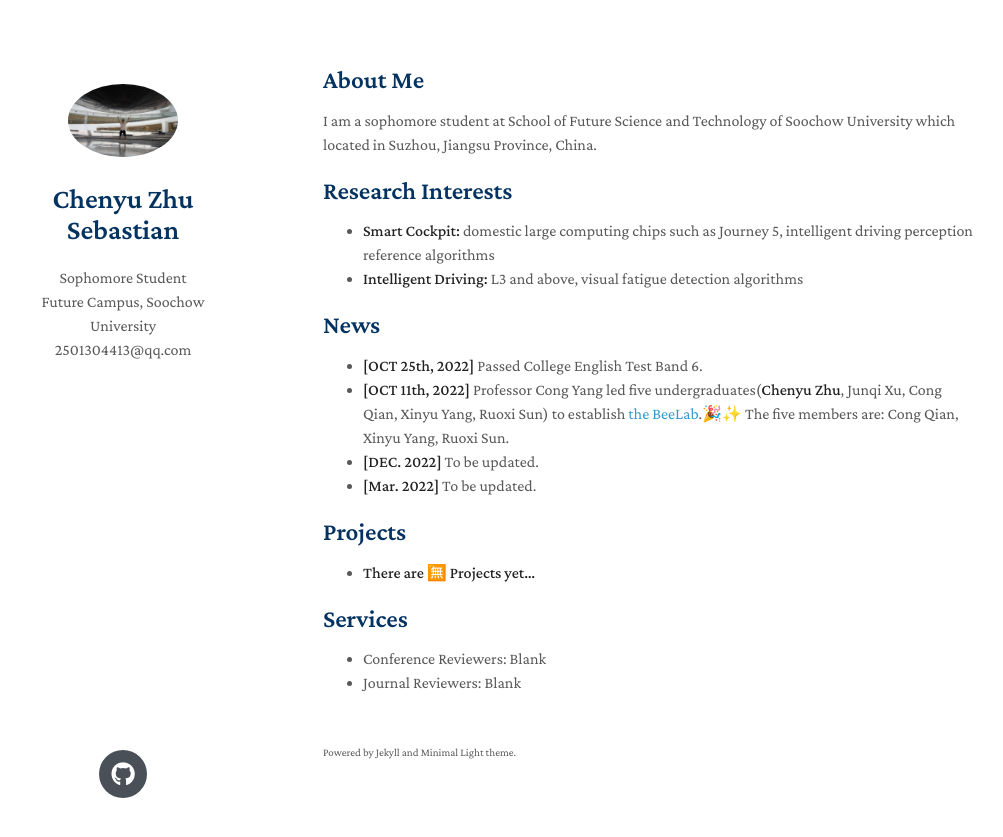
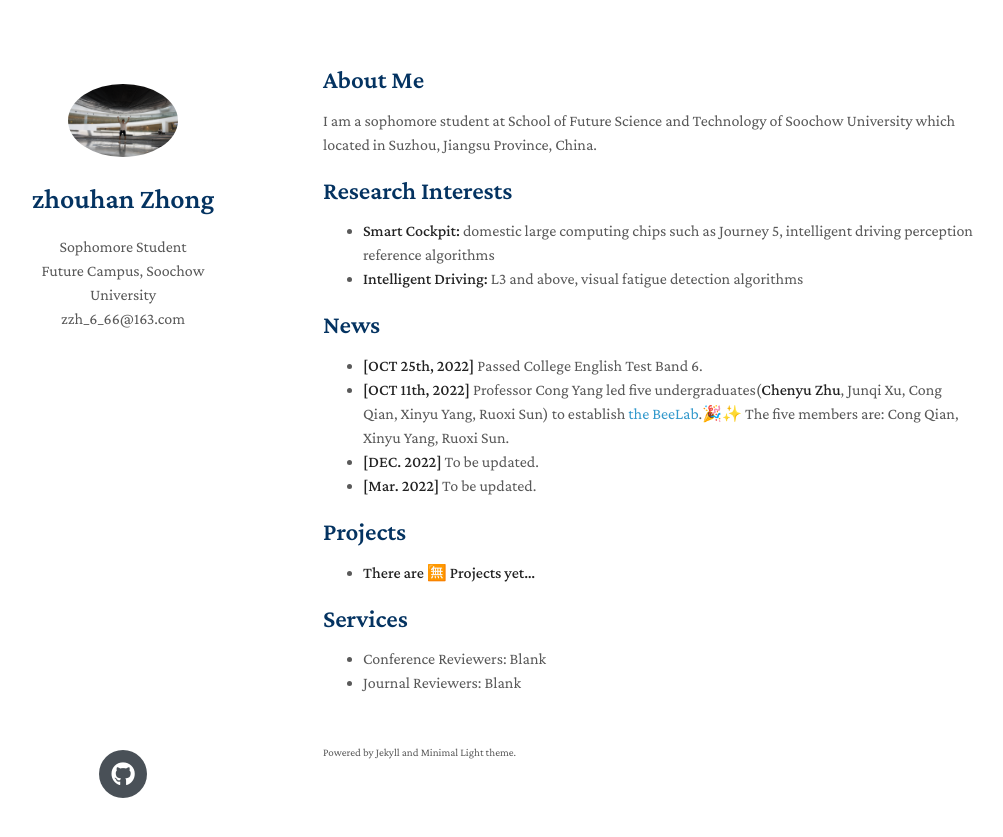
Before and after one commit to zhouhan-Zhong/zhouhan-Zhong.github.io, a Jekyll site: the page built from index.md, in a window 1280 px wide. Shown: the top 837 px of the page, without its empty margins (147-1150 px from the left). Built offline with Jekyll 4.4.1, drawn with Linux system fonts in a browser that asks for light colours; nearby versions of some CDN libraries; a style sheet for code colours, icons or effects is not loaded; our own code applies the rules of GitHub Pages for plain Markdown files.

Commit message:
Update _config.yml

```diff
--- a/_config.yml
+++ b/_config.yml
@@ -1,20 +1,20 @@
 # Basic Information
-title: Chenyu Zhu Sebastian
+title: zhouhan Zhong
 position: Sophomore Student
 affiliation: Future Campus, Soochow University
-email: 2501304413@qq.com
+email:  zzh_6_66@163.com
 
 # Search Engine Optimization (SEO)
 # The following information is used to improve the website traffic from search engines, e.g., Google.
 keywords: 苏州大学未来校区
-description: The Minimal Light is a simple and elegant jekyll theme for academic personal homepage.
-canonical: https://zhuchyu-sebastian.github.io
+description: Learn and live.
+canonical: https://zhouhan-Zhong.github.io
 
 # Links
 # If you don't need one of them, you may delete the corresponding line. 我先把linked和google scholar注释掉了
-#google_scholar: https://scholar.google.com/
+
 github_link: https://github.com/ZhuChyu-Sebastian
-#linkedin: https://xinyu1213.github.io
+
 
 # Images (e.g., your profile picture and your website's favicon)
 # "favicon" and "favicon_dark" are used for the light and dark modes, respectively.
```
